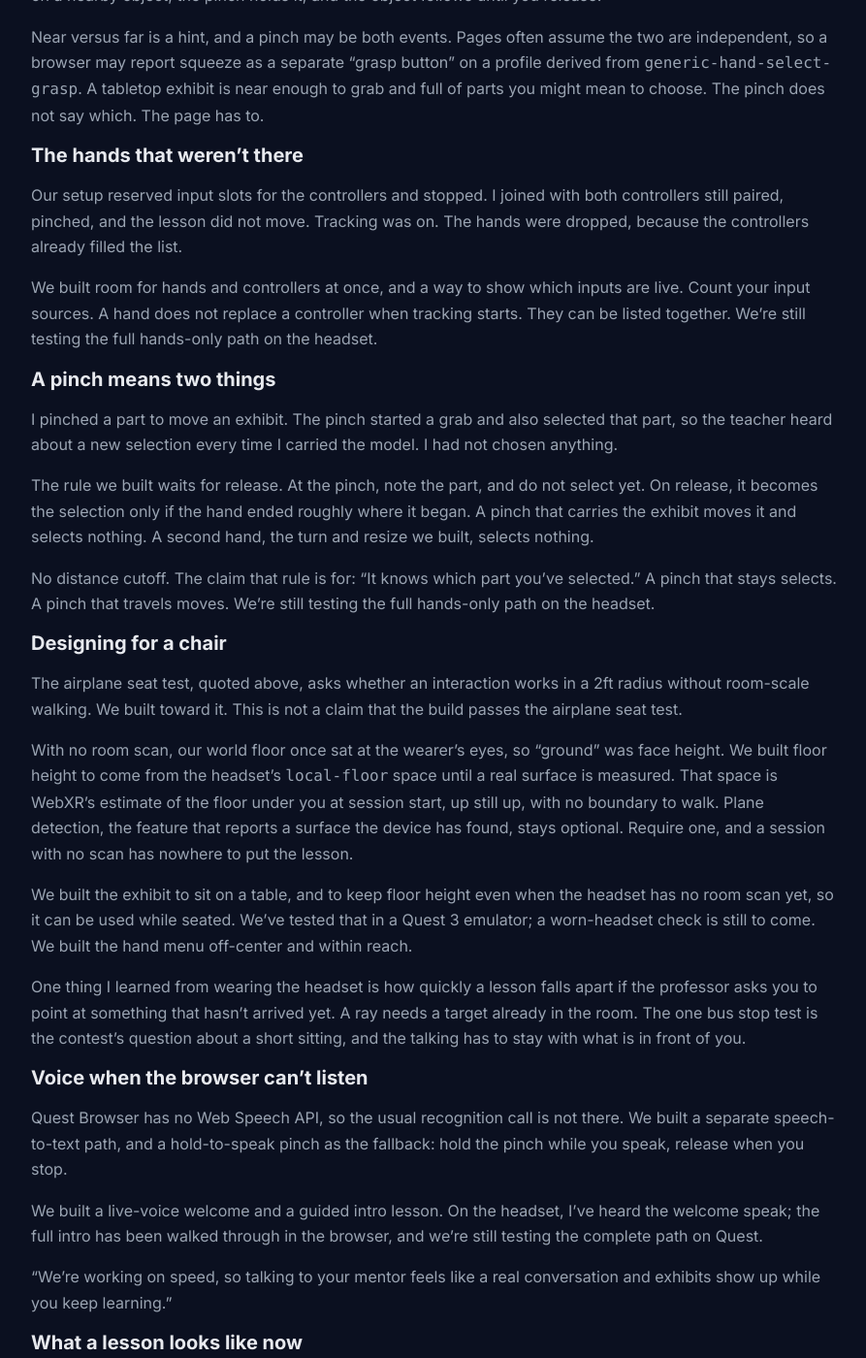
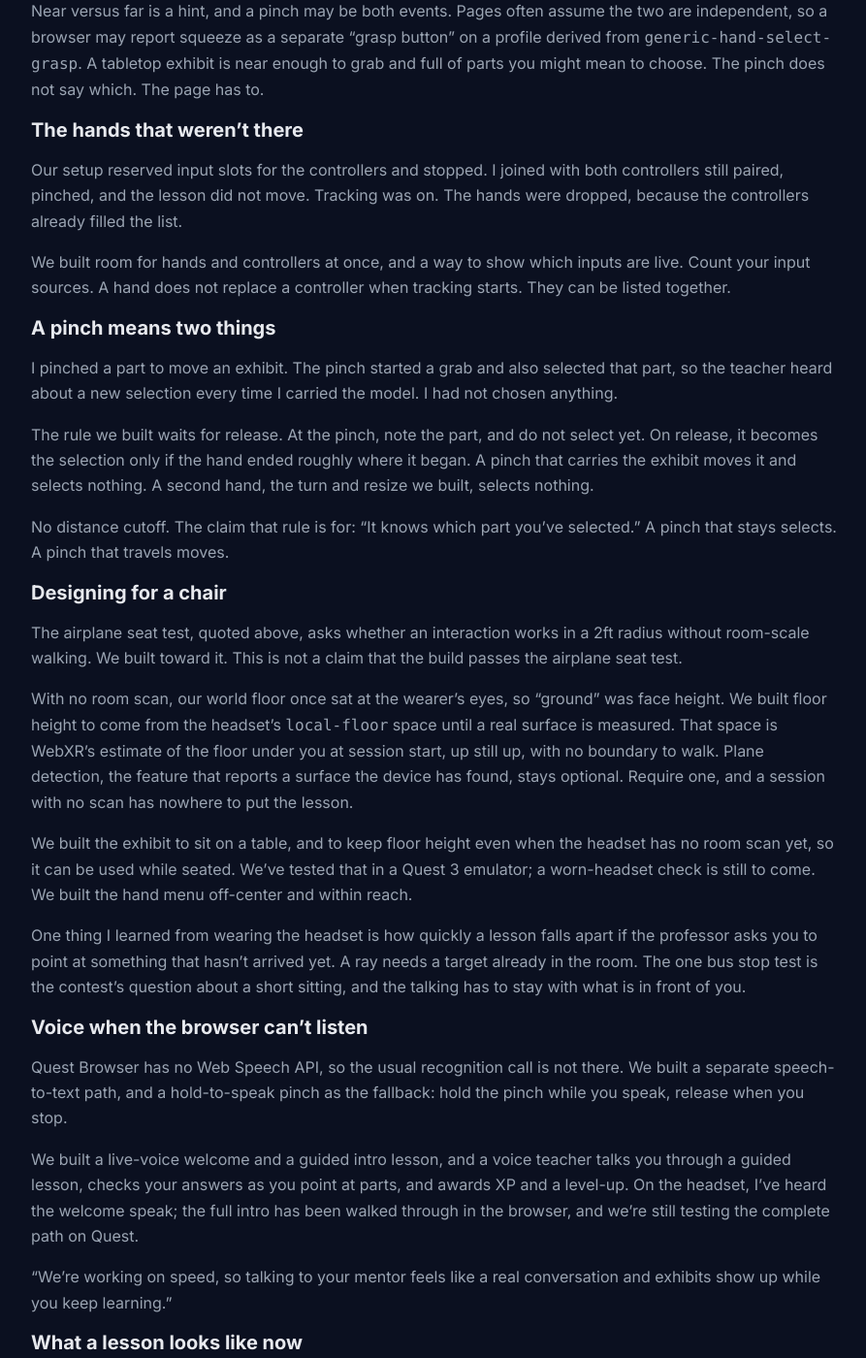
Before and after one commit to School-of-the-Ancients/School-of-the-Ancients.github.io, a Jekyll site: the page built from blog/_posts/2026-11-19-putting-the-controllers-down.md, in a window 1280 px wide and 1400 px high, scrolled down 1486 px. Shown: the whole window at 97% size, without its empty margins (192-1085 px from the left). Built offline with Jekyll 4.4.1, drawn with Linux system fonts in a browser that asks for light colours; some of the changed text lies outside the part shown.

Commit message:
Update the hands and intro lines to the latest clearance.
Record the Quest 3 hands test and the guided-lesson wording, and leave the seated emulator limit in place.

Co-authored-by: thetopham <thetopham@users.noreply.github.com>

```diff
--- a/blog/_posts/2026-11-19-putting-the-controllers-down.md
+++ b/blog/_posts/2026-11-19-putting-the-controllers-down.md
@@ -22,7 +22,7 @@ The Meta VR Start Developer Competition 2026 made hands and a chair the design.
 
 > Satisfying in ≤10 minutes. The 'one bus stop test'
 
-Those are the contest's requirements. For the competition we built hands-first controls: point-and-pinch to select, grab to move, two-hand turn and resize, and a hand menu so you can put the controllers down. I've used hands on a Quest in AR, and I've grabbed and moved an exhibit with them. We're still testing the full hands-only path on the headset.
+Those are the contest's requirements. For the competition we built hands-first controls: point-and-pinch to select, grab to move, two-hand turn and resize, and a hand menu. Matt tested it on a Quest 3 with his hands, no controllers. On that Devpost entry I wrote, "I can grab it, resize it, and point to a part."
 
 ## How a headset sees your hand
 
@@ -46,7 +46,7 @@ Near versus far is a hint, and a pinch may be both events. Pages often assume th
 
 Our setup reserved input slots for the controllers and stopped. I joined with both controllers still paired, pinched, and the lesson did not move. Tracking was on. The hands were dropped, because the controllers already filled the list.
 
-We built room for hands and controllers at once, and a way to show which inputs are live. Count your input sources. A hand does not replace a controller when tracking starts. They can be listed together. We're still testing the full hands-only path on the headset.
+We built room for hands and controllers at once, and a way to show which inputs are live. Count your input sources. A hand does not replace a controller when tracking starts. They can be listed together.
 
 ## A pinch means two things
 
@@ -54,7 +54,7 @@ I pinched a part to move an exhibit. The pinch started a grab and also selected
 
 The rule we built waits for release. At the pinch, note the part, and do not select yet. On release, it becomes the selection only if the hand ended roughly where it began. A pinch that carries the exhibit moves it and selects nothing. A second hand, the turn and resize we built, selects nothing.
 
-No distance cutoff. The claim that rule is for: "It knows which part you've selected." A pinch that stays selects. A pinch that travels moves. We're still testing the full hands-only path on the headset.
+No distance cutoff. The claim that rule is for: "It knows which part you've selected." A pinch that stays selects. A pinch that travels moves.
 
 ## Designing for a chair
 
@@ -70,7 +70,7 @@ One thing I learned from wearing the headset is how quickly a lesson falls apart
 
 Quest Browser has no Web Speech API, so the usual recognition call is not there. We built a separate speech-to-text path, and a hold-to-speak pinch as the fallback: hold the pinch while you speak, release when you stop.
 
-We built a live-voice welcome and a guided intro lesson. On the headset, I've heard the welcome speak; the full intro has been walked through in the browser, and we're still testing the complete path on Quest.
+We built a live-voice welcome and a guided intro lesson, and a voice teacher talks you through a guided lesson, checks your answers as you point at parts, and awards XP and a level-up. On the headset, I've heard the welcome speak; the full intro has been walked through in the browser, and we're still testing the complete path on Quest.
 
 "We're working on speed, so talking to your mentor feels like a real conversation and exhibits show up while you keep learning."
 
@@ -96,7 +96,7 @@ From here:
 
 **Sources**
 
-- Matt Topham, [School of the Ancients on Devpost](https://devpost.com/software/school-of-the-ancients-t275sh) (the Pavilion of the Searchers line; the prototype history through Quest 3; "how quickly a lesson falls apart if the professor asks you to point at something that hasn't arrived yet").
+- Matt Topham, [School of the Ancients on Devpost](https://devpost.com/software/school-of-the-ancients-t275sh) (the Pavilion of the Searchers line; the prototype history through Quest 3; "I can grab it, resize it, and point to a part"; "how quickly a lesson falls apart if the professor asks you to point at something that hasn't arrived yet").
 - Meta VR Start Developer Competition 2026, published rules, as quoted above: hands end-to-end, seated or stationary use and the airplane seat test, and the one bus stop test.
 - W3C, [WebXR Hand Input Module — Level 1](https://www.w3.org/TR/webxr-hand-input-1/) (`hand-tracking` feature, 25 joints, joint radius, profile `generic-hand-select`, pinch as both select and squeeze, `generic-hand-select-grasp`).
 - W3C, [WebXR Device API](https://www.w3.org/TR/webxr/) (input sources, the target ray, `select` and `squeeze` events, the `local-floor` reference space).
```
